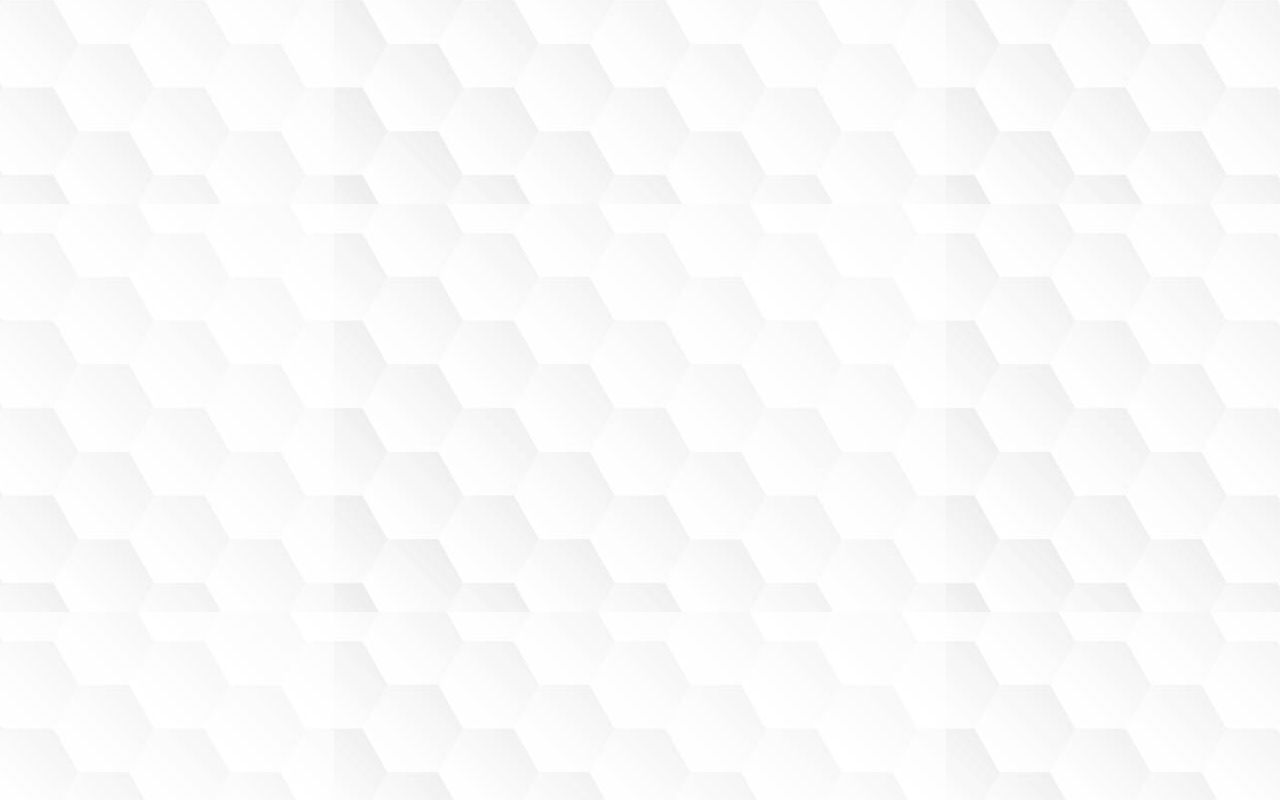
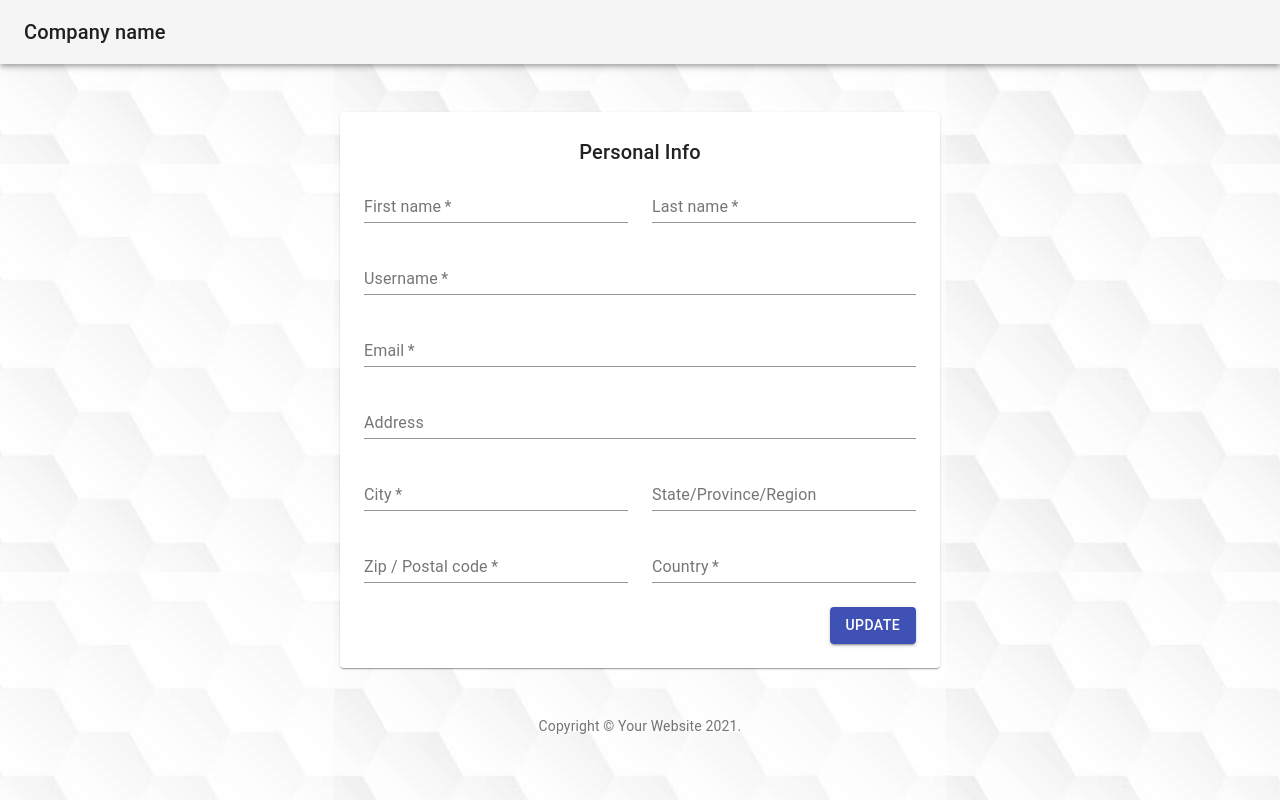
Before and after one commit to ioticplatform/web-application, a React (Create React App) app: page /account in a window 1280 px wide. Built offline with nearby package versions, Linux system fonts and the light colour scheme.

Commit message:
add frontend edit account

```diff
--- a/package.json
+++ b/package.json
@@ -47,6 +47,7 @@
     ]
   },
   "devDependencies": {
-    "@material-ui/icons": "^4.11.2"
+    "@material-ui/icons": "^4.11.2",
+    "clsx": "^1.1.1"
   }
 }
--- a/src/App.js
+++ b/src/App.js
@@ -14,7 +14,8 @@ import Device from "./pages/device/Device";
 import Register from "./pages/register/Register";
 import Sensor from "./pages/sensor/Sensor";
 import Sensors from "./pages/sensors/Sensors";
-import {infoListItems, mainListItems, secondaryListItems} from "./components/listItems"
+import EditAccount from "./pages/editAccount/EditAccount";
+import {infoListItems, MainListItems, secondaryListItems} from "./components/ListItems"
 import List from "@material-ui/core/List";
 import clsx from "clsx";
 import IconButton from "@material-ui/core/IconButton";
@@ -159,7 +160,7 @@ function ShowAppBar() {
                 </IconButton>
             </div>
             <Divider />
-            <List>{mainListItems}</List>
+            <List><MainListItems /></List>
             <Divider />
             <List>{secondaryListItems}</List>
             <Divider />
@@ -202,6 +203,9 @@ function App() {
                     <Route path="/register">
                         <Register/>
                     </Route>
+                    <Route path="/account">
+                        <EditAccount/>
+                    </Route>
                 </Switch>
             </div>
         </Router>
--- a/src/components/Copyright.js
+++ b/src/components/Copyright.js
@@ -1,10 +1,13 @@
 import React from 'react';
+import CssBaseline from '@material-ui/core/CssBaseline';
 import Typography from '@material-ui/core/Typography';
+import { makeStyles } from '@material-ui/core/styles';
+import Container from '@material-ui/core/Container';
 import Link from '@material-ui/core/Link';
 
-export default function Copyright() {
+function Cpr() {
     return (
-        <Typography variant="body2" color="textSecondary" align="center">
+        <Typography variant="body2" color="textSecondary">
             {'Copyright © '}
             <Link color="inherit" href="https://material-ui.com/">
                 IoTIC
@@ -14,3 +17,37 @@ export default function Copyright() {
         </Typography>
     );
 }
+
+const useStyles = makeStyles((theme) => ({
+    root: {
+        display: 'flex',
+        flexDirection: 'column',
+        minHeight: '30vh',
+    },
+    main: {
+        marginTop: theme.spacing(8),
+        marginBottom: theme.spacing(2),
+    },
+    footer: {
+        padding: theme.spacing(3, 2),
+        marginTop: 'auto',
+        backgroundColor:
+            theme.palette.type === 'light' ? theme.palette.grey[200] : theme.palette.grey[800],
+    },
+}));
+
+export default function Copyright() {
+    const classes = useStyles();
+
+    return (
+        <div className={classes.root}>
+            <CssBaseline />
+            <footer className={classes.footer}>
+                <Container maxWidth="sm">
+                    <Typography variant="body1">Thank you for choosing IoTIC.</Typography>
+                    <Cpr />
+                </Container>
+            </footer>
+        </div>
+    );
+}
--- a/src/components/listItems.js
+++ b/src/components/ListItems.js
@@ -1,20 +1,30 @@
-import React from 'react';
+import React, {useState} from 'react';
 import ListItem from '@material-ui/core/ListItem';
 import ListItemIcon from '@material-ui/core/ListItemIcon';
 import ListItemText from '@material-ui/core/ListItemText';
 import ListSubheader from '@material-ui/core/ListSubheader';
 import DashboardIcon from '@material-ui/icons/Dashboard';
 import ShoppingCartIcon from '@material-ui/icons/ShoppingCart';
-import PeopleIcon from '@material-ui/icons/People';
 import BarChartIcon from '@material-ui/icons/BarChart';
 import LayersIcon from '@material-ui/icons/Layers';
 import AssignmentIcon from '@material-ui/icons/Assignment';
 import {EmailOutlined, FeedbackOutlined, PersonRounded} from "@material-ui/icons";
-import { Tab, Tabs} from "@material-ui/core";
+import {Redirect} from "react-router";
 
-export const mainListItems = (
-    <div>
-        <ListItem button>
+
+export function MainListItems() {
+    let [navigateAccount, setNavigateAccount] = useState(false)
+
+    async function onAccountClick() {
+        setNavigateAccount(true)
+    }
+
+    if (navigateAccount) {
+        return <Redirect to={"/account"}/>
+    }
+
+    return <div>
+            <ListItem button onClick={onAccountClick}>
                 <ListItemIcon>
                     <PersonRounded />
                 </ListItemIcon>
@@ -45,7 +55,7 @@ export const mainListItems = (
                 <ListItemText primary="Integrations" />
             </ListItem>
         </div>
-);
+}
 
 export const secondaryListItems = (
     <div>
--- /dev/null
+++ b/src/pages/editAccount/AddressForm.js
@@ -0,0 +1,100 @@
+import React from 'react';
+import Grid from '@material-ui/core/Grid';
+import Typography from '@material-ui/core/Typography';
+import TextField from '@material-ui/core/TextField';
+import FormControlLabel from '@material-ui/core/FormControlLabel';
+import Checkbox from '@material-ui/core/Checkbox';
+
+export default function AddressForm() {
+    return (
+        <React.Fragment>
+            <Typography variant="h6" gutterBottom>
+                Personal Info
+            </Typography>
+            <Grid container spacing={3}>
+                <Grid item xs={12} sm={6}>
+                    <TextField
+                        required
+                        id="firstName"
+                        name="firstName"
+                        label="First name"
+                        fullWidth
+                        autoComplete="given-name"
+                    />
+                </Grid>
+                <Grid item xs={12} sm={6}>
+                    <TextField
+                        required
+                        id="lastName"
+                        name="lastName"
+                        label="Last name"
+                        fullWidth
+                        autoComplete="family-name"
+                    />
+                </Grid>
+                <Grid item xs={12}>
+                    <TextField
+                        required
+                        id="address1"
+                        name="address1"
+                        label="Username"
+                        fullWidth
+                        autoComplete="shipping address-line1"
+                    />
+                </Grid>
+                <Grid item xs={12}>
+                    <TextField
+                        required
+                        id="address1"
+                        name="address1"
+                        label="Email"
+                        fullWidth
+                        autoComplete="shipping address-line1"
+                    />
+                </Grid>
+                <Grid item xs={12}>
+                    <TextField
+                        id="address2"
+                        name="address2"
+                        label="Address"
+                        fullWidth
+                        autoComplete="shipping address-line2"
+                    />
+                </Grid>
+                <Grid item xs={12} sm={6}>
+                    <TextField
+                        required
+                        id="city"
+                        name="city"
+                        label="City"
+                        fullWidth
+                        autoComplete="shipping address-level2"
+                    />
+                </Grid>
+                <Grid item xs={12} sm={6}>
+                    <TextField id="state" name="state" label="State/Province/Region" fullWidth/>
+                </Grid>
+                <Grid item xs={12} sm={6}>
+                    <TextField
+                        required
+                        id="zip"
+                        name="zip"
+                        label="Zip / Postal code"
+                        fullWidth
+                        autoComplete="shipping postal-code"
+                    />
+                </Grid>
+                <Grid item xs={12} sm={6}>
+                    <TextField
+                        required
+                        id="country"
+                        name="country"
+                        label="Country"
+                        fullWidth
+                        autoComplete="shipping country"
+                    />
+                </Grid>
+            </Grid>
+        </React.Fragment>
+    );
+}
--- /dev/null
+++ b/src/pages/editAccount/EditAccount.js
@@ -0,0 +1,137 @@
+import React from 'react';
+import { makeStyles } from '@material-ui/core/styles';
+import CssBaseline from '@material-ui/core/CssBaseline';
+import AppBar from '@material-ui/core/AppBar';
+import Toolbar from '@material-ui/core/Toolbar';
+import Paper from '@material-ui/core/Paper';
+import Button from '@material-ui/core/Button';
+import Link from '@material-ui/core/Link';
+import Typography from '@material-ui/core/Typography';
+import AddressForm from './AddressForm';
+
+function Copyright() {
+    return (
+        <Typography variant="body2" color="textSecondary" align="center">
+            {'Copyright © '}
+            <Link color="inherit" href="https://material-ui.com/">
+                Your Website
+            </Link>{' '}
+            {new Date().getFullYear()}
+            {'.'}
+        </Typography>
+    );
+}
+
+const useStyles = makeStyles((theme) => ({
+    appBar: {
+        position: 'relative',
+    },
+    layout: {
+        width: 'auto',
+        marginLeft: theme.spacing(2),
+        marginRight: theme.spacing(2),
+        [theme.breakpoints.up(600 + theme.spacing(2) * 2)]: {
+            width: 600,
+            marginLeft: 'auto',
+            marginRight: 'auto',
+        },
+    },
+    paper: {
+        marginTop: theme.spacing(3),
+        marginBottom: theme.spacing(3),
+        padding: theme.spacing(2),
+        [theme.breakpoints.up(600 + theme.spacing(3) * 2)]: {
+            marginTop: theme.spacing(6),
+            marginBottom: theme.spacing(6),
+            padding: theme.spacing(3),
+        },
+    },
+    stepper: {
+        padding: theme.spacing(3, 0, 5),
+    },
+    buttons: {
+        display: 'flex',
+        justifyContent: 'flex-end',
+    },
+    button: {
+        marginTop: theme.spacing(3),
+        marginLeft: theme.spacing(1),
+    },
+}));
+
+const steps = ['Edit Info'];
+
+function getStepContent(step) {
+    switch (step) {
+        case 0:
+            return <AddressForm />;
+        case 1:
+            return <AddressForm />;
+        case 2:
+            return <AddressForm />;
+        default:
+            throw new Error('Unknown step');
+    }
+}
+
+export default function EditAccount() {
+    const classes = useStyles();
+    const [activeStep, setActiveStep] = React.useState(0);
+
+    const handleNext = () => {
+        setActiveStep(activeStep + 1);
+    };
+
+    const handleBack = () => {
+        setActiveStep(activeStep - 1);
+    };
+
+    return (
+        <React.Fragment>
+            <CssBaseline />
+            <AppBar position="absolute" color="default" className={classes.appBar}>
+                <Toolbar>
+                    <Typography variant="h6" color="inherit" noWrap>
+                        Company name
+                    </Typography>
+                </Toolbar>
+            </AppBar>
+            <main className={classes.layout}>
+                <Paper className={classes.paper}>
+                    <React.Fragment>
+                        {activeStep === steps.length ? (
+                            <React.Fragment>
+                                <Typography variant="h5" gutterBottom>
+                                    Done.
+                                </Typography>
+                                <Typography variant="subtitle1">
+                                    Your personal info had been successfully updated.
+                                </Typography>
+                            </React.Fragment>
+                        ) : (
+                            <React.Fragment>
+                                <AddressForm />
+                                <div className={classes.buttons}>
+                                    {activeStep !== 0 && (
+                                        <Button onClick={handleBack} className={classes.button}>
+                                            Back
+                                        </Button>
+                                    )}
+                                    <Button
+                                        variant="contained"
+                                        color="primary"
+                                        onClick={handleNext}
+                                        className={classes.button}
+                                    >
+                                        {activeStep === steps.length - 1 ? 'Update' : 'Next'}
+                                    </Button>
+                                </div>
+                            </React.Fragment>
+                        )}
+                    </React.Fragment>
+                </Paper>
+                <Copyright />
+            </main>
+        </React.Fragment>
+    );
+}
--- a/src/pages/menu/Menu.js
+++ b/src/pages/menu/Menu.js
@@ -5,12 +5,9 @@ import Box from '@material-ui/core/Box';
 import Container from '@material-ui/core/Container';
 import Grid from '@material-ui/core/Grid';
 import Paper from '@material-ui/core/Paper';
-import MenuIcon from '@material-ui/icons/Menu';
-// import Chart from './Chart';
 import FullScreenDialog from "../../components/FullScreenDialog"
 import Copyright from "../../components/Copyright";
 import ButtonBase from "../../components/ButtonBase";
-import { mainListItems, secondaryListItems, infoListItems } from '../../components/listItems';
 import Chart from "../../components/Chart";
 import Title from '../../components/Title';
 import {globalData} from "../../repo/api";
```
Lines whose indentation alone changed are shown as unchanged.
